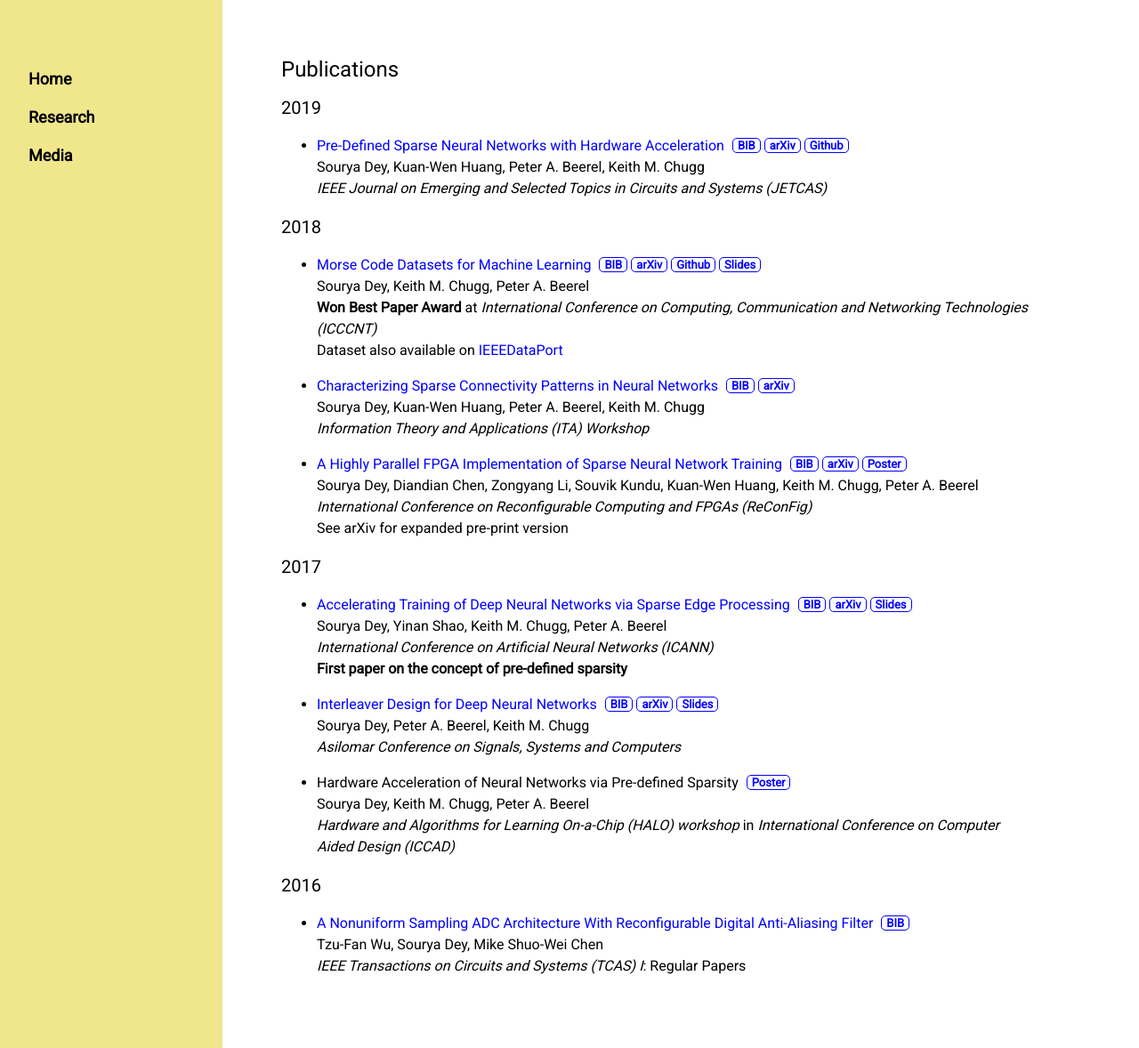
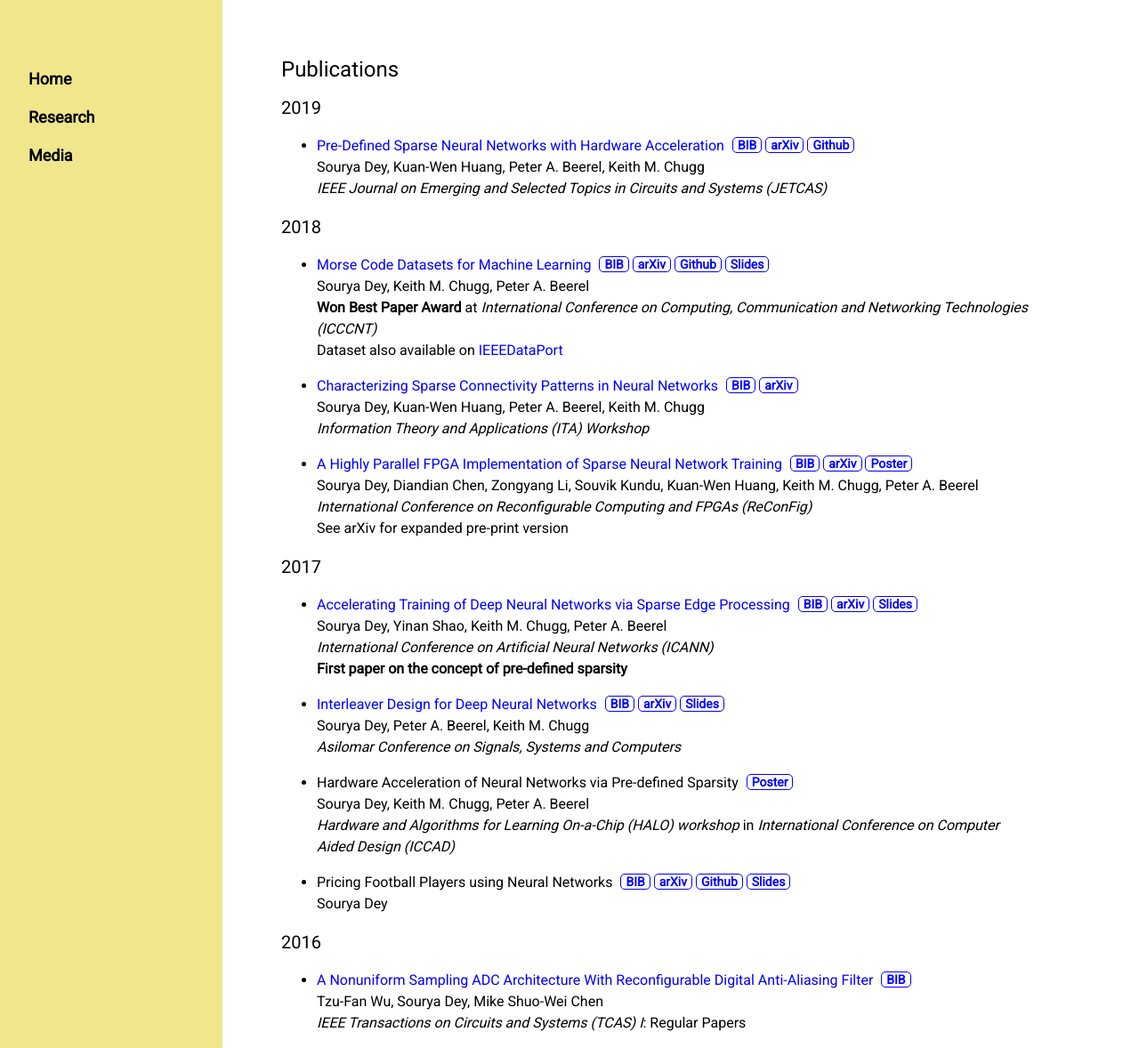
Before and after one commit to souryadey/souryadey.github.io, a Jekyll site: the page built from research/index.html, in a window 1280 px wide and 1178 px high. Shown: the whole window at 89% size. Built offline with Jekyll 4.4.1, drawn with Linux system fonts in a browser that asks for light colours.

Commit message:
adding football price project

```diff
--- a/_layouts/default.html
+++ b/_layouts/default.html
@@ -37,7 +37,7 @@
 			  border: 1px solid blue;
 			  color: blue;
 			  font-family: "Roboto", sans-serif;
-			  font-size: 13px;
+			  font-size: 14px;
 			  font-weight: bold;
 			  padding: 0px 5px 0px 5px;
 			  vertical-align: middle;
--- a/research/index.html
+++ b/research/index.html
@@ -71,6 +71,14 @@ title: Sourya Dey | Research
 			Sourya Dey, Keith M. Chugg, Peter A. Beerel<br>
 			<i>Hardware and Algorithms for Learning On-a-Chip (HALO) workshop</i> in <i>International Conference on Computer Aided Design (ICCAD)</i>
 		</p></li>
+		<li><p>
+			Pricing Football Players using Neural Networks
+			<a class="pub" href="/research/bibs/Football2017.bib">BIB</a>
+			<a class="pub" href="https://arxiv.org/abs/1711.05865" target="_blank">arXiv</a>
+			<a class="pub" href="https://github.com/souryadey/footballer-price" target="_blank">Github</a>
+			<a class="pub" href="/research/material/SouryaDey_Football2017_Presentation.pptx" target="_blank">Slides</a><br>
+			Sourya Dey<br>
+		</p></li>
 	</ul>
 
 	<h4>2016</h4>
```
Also changed, not shown: research/bibs/Football2017.bib (added, +7 -0 lines), 2 other files.
